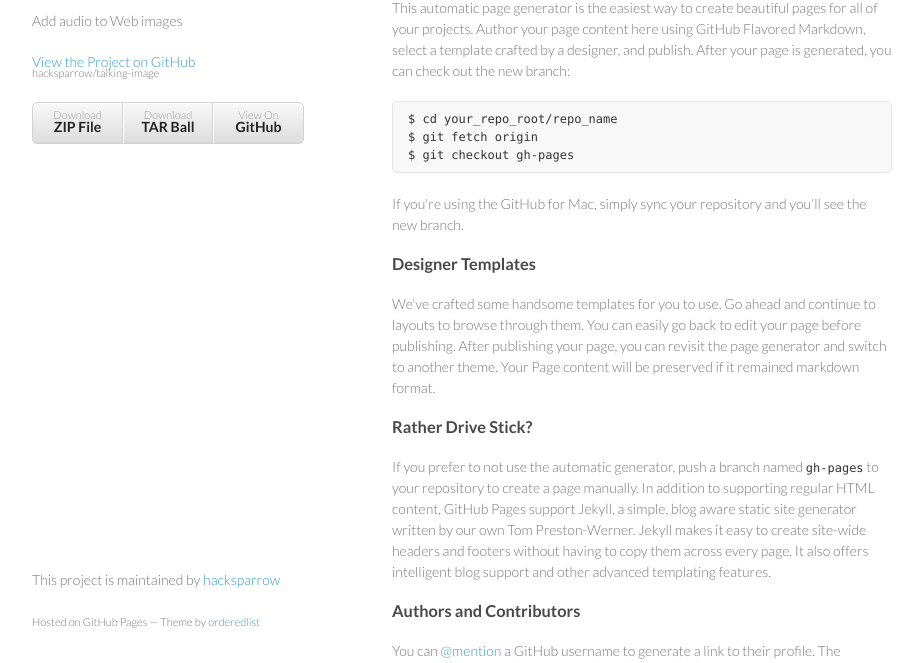
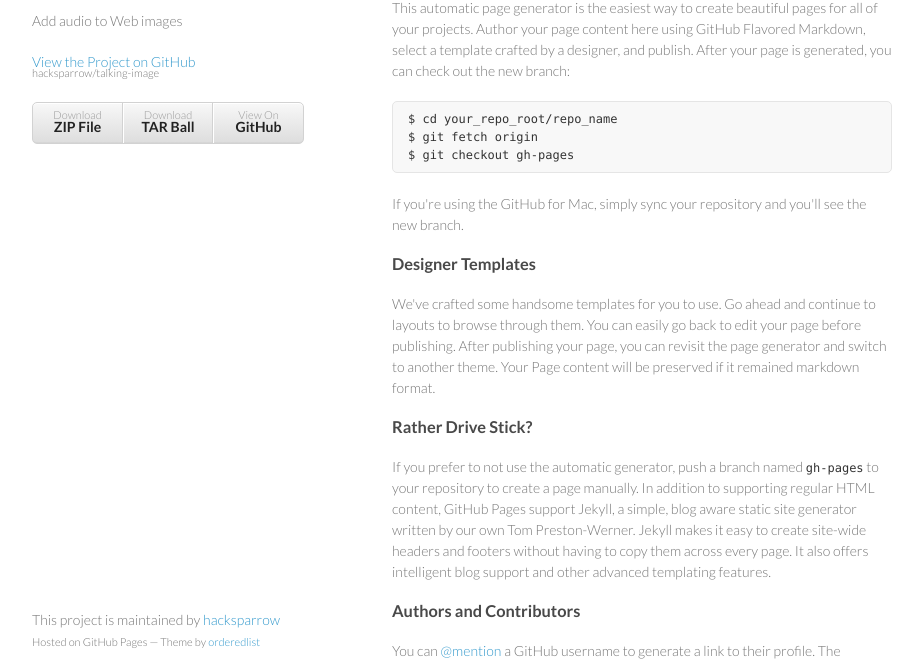
Before and after one commit to hacksparrow/talking-image, a plain HTML site: page index.html in a window 1280 px wide. Shown: the part 99-762 px from the top of the page, without its empty margins (178-1101 px from the left). Drawn offline with Linux system fonts and the light colour scheme.

Commit message:
linebreak

```diff
--- a/index.html
+++ b/index.html
@@ -61,8 +61,8 @@ $ git checkout gh-pages
 <p>Having trouble with Pages? Check out the documentation at <a href="http://help.github.com/pages">http://help.github.com/pages</a> or contact <a href="mailto:support@github.com">support@github.com</a> and we’ll help you sort it out.</p>
       </section>
       <footer>
-        <p>This project is maintained by <a href="https://github.com/hacksparrow">hacksparrow</a></p>
-        <p><small>Hosted on GitHub Pages &mdash; Theme by <a href="https://github.com/orderedlist">orderedlist</a></small></p>
+        This project is maintained by <a href="https://github.com/hacksparrow">hacksparrow</a><br>
+        <small>Hosted on GitHub Pages &mdash; Theme by <a href="https://github.com/orderedlist">orderedlist</a></small>
       </footer>
     </div>
     <script src="javascripts/scale.fix.js"></script>
```
